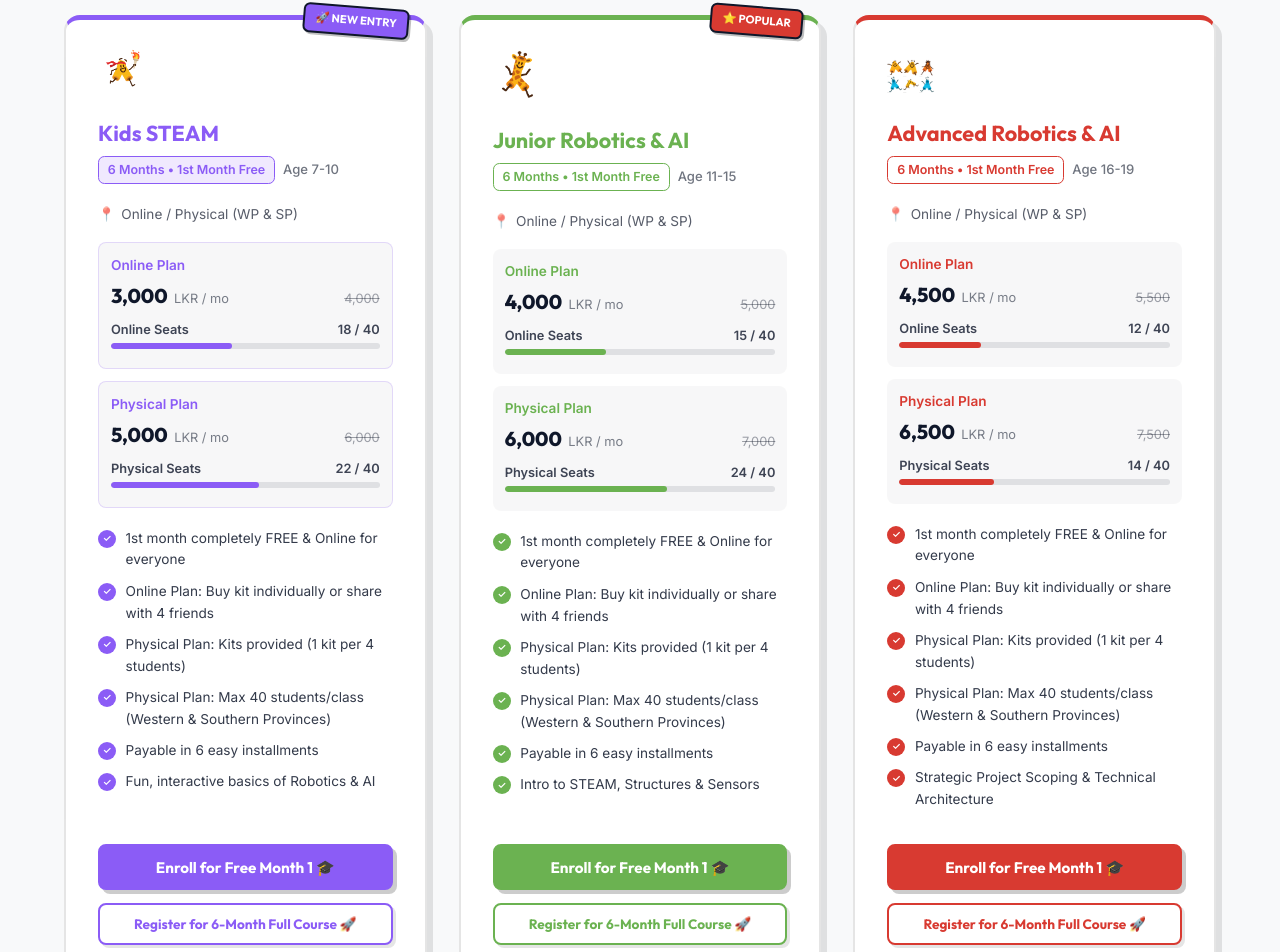
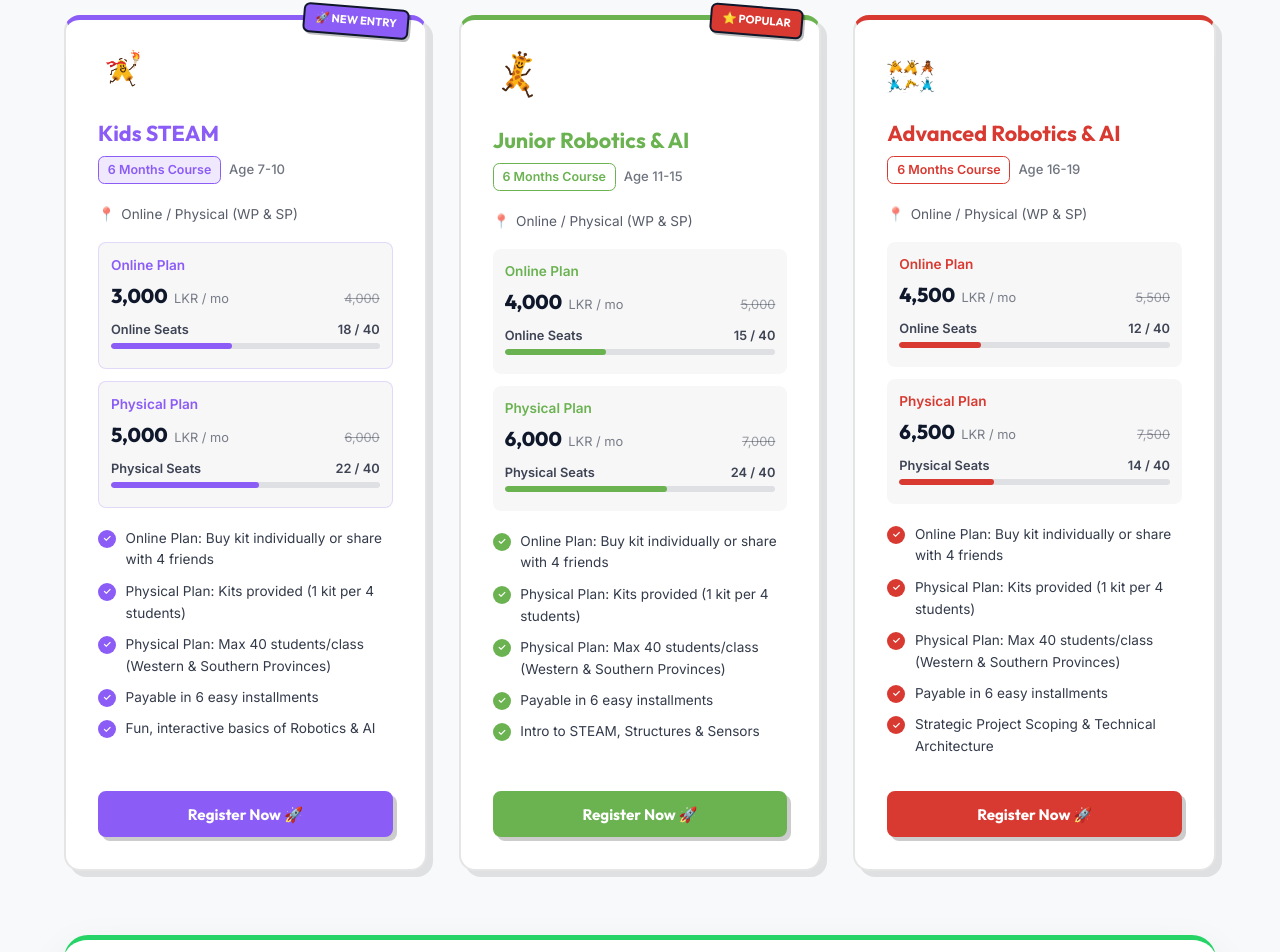
Before and after one commit to Himal-Gunawardhana/RobotSticks, a React (Vite) app: page / in a window 1280 px wide. Shown: the part 2992-3944 px from the top of the page. Built offline with nearby package versions, Linux system fonts and the light colour scheme.

Commit message:
Update registration links to new form and remove free month details

```diff
--- a/src/App.jsx
+++ b/src/App.jsx
@@ -182,7 +182,7 @@ function App() {
                   <a href="#about" style={{ color: 'rgba(15,23,42,0.6)' }}>About STEAM</a>
                   <a href="#partnership" style={{ color: 'rgba(15,23,42,0.6)' }}>Partnership</a>
                   <a href="#packages" style={{ color: 'rgba(15,23,42,0.6)' }}>Packages</a>
-                  <a href="https://forms.gle/6wwrdLxbqCtPyiAy5" target="_blank" rel="noopener noreferrer" style={{ color: 'rgba(15,23,42,0.6)' }}>Register</a>
+                  <a href="https://forms.gle/xghHYD4NdqCeUVnU6" target="_blank" rel="noopener noreferrer" style={{ color: 'rgba(15,23,42,0.6)' }}>Register</a>
                 </div>
                 <p style={{ color: 'rgba(15,23,42,0.4)', fontSize: '0.85rem' }}>
                   © {new Date().getFullYear()} RobotSticks Academy. All rights reserved.
--- a/src/components/Hero.jsx
+++ b/src/components/Hero.jsx
@@ -94,7 +94,7 @@ const Hero = () => {
           <motion.div className="hero-buttons" custom={3} variants={textVariants} initial="hidden" animate="visible">
             <motion.button
               className="btn-primary"
-              onClick={() => window.open('https://forms.gle/6wwrdLxbqCtPyiAy5', '_blank')}
+              onClick={() => window.open('https://forms.gle/xghHYD4NdqCeUVnU6', '_blank')}
               whileHover={{ scale: 1.07, rotate: -1 }}
               whileTap={{ scale: 0.94 }}
             >
--- a/src/components/Navbar.jsx
+++ b/src/components/Navbar.jsx
@@ -88,7 +88,7 @@ const Navbar = () => {
           </motion.div>
           <motion.button
             className="btn-primary"
-            onClick={() => window.open('https://forms.gle/6wwrdLxbqCtPyiAy5', '_blank')}
+            onClick={() => window.open('https://forms.gle/xghHYD4NdqCeUVnU6', '_blank')}
             whileHover={{ scale: 1.05 }}
             whileTap={{ scale: 0.95 }}
           >
@@ -122,7 +122,7 @@ const Navbar = () => {
             <Link to="/programs" onClick={closeMenu} style={{ fontWeight: 600, fontSize: '1.1rem', color: 'var(--dark-text)', padding: '0.5rem 0', borderBottom: '1px solid var(--glass-border)' }}>Programs</Link>
             <Link to="/recordings" onClick={closeMenu} style={{ fontWeight: 600, fontSize: '1.1rem', color: 'var(--dark-text)', padding: '0.5rem 0', borderBottom: '1px solid var(--glass-border)' }}>🎥 Recordings</Link>
             <Link to="/kit" onClick={closeMenu} style={{ fontWeight: 600, fontSize: '1.1rem', color: 'var(--dark-text)', padding: '0.5rem 0', borderBottom: '1px solid var(--glass-border)' }}>🛒 Kit Store</Link>
-            <button className="btn-primary" onClick={() => { closeMenu(); window.open('https://forms.gle/6wwrdLxbqCtPyiAy5', '_blank'); }}>
+            <button className="btn-primary" onClick={() => { closeMenu(); window.open('https://forms.gle/xghHYD4NdqCeUVnU6', '_blank'); }}>
               Register Now 🚀
             </button>
           </motion.div>
--- a/src/components/Packages.jsx
+++ b/src/components/Packages.jsx
@@ -17,7 +17,7 @@ const packages = [
   {
     id: 1,
     name: 'Kids STEAM',
-    tagline: '6 Months • 1st Month Free',
+    tagline: '6 Months Course',
     grade: 'Age 7-10',
     location: 'Online / Physical (WP & SP)',
     color: '#8b5cf6',
@@ -44,7 +44,6 @@ const packages = [
       }
     ],
     features: [
-      '1st month completely FREE & Online for everyone',
       'Online Plan: Buy kit individually or share with 4 friends',
       'Physical Plan: Kits provided (1 kit per 4 students)',
       'Physical Plan: Max 40 students/class (Western & Southern Provinces)',
@@ -55,7 +54,7 @@ const packages = [
   {
     id: 2,
     name: 'Junior Robotics & AI',
-    tagline: '6 Months • 1st Month Free',
+    tagline: '6 Months Course',
     grade: 'Age 11-15',
     location: 'Online / Physical (WP & SP)',
     color: 'var(--stickem-green)',
@@ -82,7 +81,6 @@ const packages = [
       }
     ],
     features: [
-      '1st month completely FREE & Online for everyone',
       'Online Plan: Buy kit individually or share with 4 friends',
       'Physical Plan: Kits provided (1 kit per 4 students)',
       'Physical Plan: Max 40 students/class (Western & Southern Provinces)',
@@ -93,7 +91,7 @@ const packages = [
   {
     id: 4,
     name: 'Advanced Robotics & AI',
-    tagline: '6 Months • 1st Month Free',
+    tagline: '6 Months Course',
     grade: 'Age 16-19',
     location: 'Online / Physical (WP & SP)',
     color: 'var(--stickem-red)',
@@ -119,7 +117,6 @@ const packages = [
       }
     ],
     features: [
-      '1st month completely FREE & Online for everyone',
       'Online Plan: Buy kit individually or share with 4 friends',
       'Physical Plan: Kits provided (1 kit per 4 students)',
       'Physical Plan: Max 40 students/class (Western & Southern Provinces)',
@@ -314,7 +311,7 @@ const Packages = () => {
                   <motion.button
                     whileHover={{ scale: 1.04, rotate: -1 }}
                     whileTap={{ scale: 0.96 }}
-                    onClick={() => window.open('https://forms.gle/6wwrdLxbqCtPyiAy5', '_blank')}
+                    onClick={() => window.open('https://forms.gle/xghHYD4NdqCeUVnU6', '_blank')}
                     style={{
                       width: '100%', padding: '1rem',
                       background: pkg.color, color: 'white',
@@ -323,21 +320,7 @@ const Packages = () => {
                       boxShadow: `4px 4px 0px rgba(0,0,0,0.2)`, transition: 'all 0.2s'
                     }}
                   >
-                    Enroll for Free Month 1 🎓
-                  </motion.button>
-                  <motion.button
-                    whileHover={{ scale: 1.04, rotate: -1 }}
-                    whileTap={{ scale: 0.96 }}
-                    onClick={() => window.open('https://forms.gle/zqHKhAWueNHBEj4p9', '_blank')}
-                    style={{
-                      width: '100%', padding: '0.9rem',
-                      background: 'white', color: pkg.color,
-                      border: `2px solid ${pkg.color}`, borderRadius: '0.5rem',
-                      fontFamily: 'Outfit', fontWeight: 700, fontSize: '0.9rem', cursor: 'pointer',
-                      boxShadow: `3px 3px 0px rgba(0,0,0,0.1)`, transition: 'all 0.2s'
-                    }}
-                  >
-                    Register for 6-Month Full Course 🚀
+                    Register Now 🚀
                   </motion.button>
                 </div>
               </div>
@@ -453,7 +436,7 @@ const Packages = () => {
                 <motion.button
                   whileHover={{ scale: 1.04, rotate: -1 }}
                   whileTap={{ scale: 0.96 }}
-                  onClick={() => window.open('https://forms.gle/6wwrdLxbqCtPyiAy5', '_blank')}
+                  onClick={() => window.open('https://forms.gle/xghHYD4NdqCeUVnU6', '_blank')}
                   style={{
                     width: '100%', padding: '0.7rem',
                     background: pkg.color, color: pkg.id === 3 ? 'var(--dark-text)' : 'white',
@@ -462,21 +445,7 @@ const Packages = () => {
                     boxShadow: `4px 4px 0px rgba(0,0,0,0.2)`, transition: 'all 0.2s'
                   }}
                 >
-                  Enroll for Free Month 1 🎓
-                </motion.button>
-                <motion.button
-                  whileHover={{ scale: 1.04, rotate: -1 }}
-                  whileTap={{ scale: 0.96 }}
-                  onClick={() => window.open('https://forms.gle/zqHKhAWueNHBEj4p9', '_blank')}
-                  style={{
-                    width: '100%', padding: '0.65rem',
-                    background: 'white', color: pkg.color,
-                    border: `2px solid ${pkg.color}`, borderRadius: '0.5rem',
-                    fontFamily: 'Outfit', fontWeight: 700, fontSize: '0.85rem', cursor: 'pointer',
-                    boxShadow: `3px 3px 0px rgba(0,0,0,0.1)`, transition: 'all 0.2s'
-                  }}
-                >
-                  Register for 6-Month Full Course 🚀
+                  Register Now 🚀
                 </motion.button>
               </div>
             </motion.div>
--- a/src/components/ProgramDetail.jsx
+++ b/src/components/ProgramDetail.jsx
@@ -19,7 +19,7 @@ const programsData = {
     badge: 'Ages 7–10',
     title: 'Kids STEAM',
     hook: 'Where curious kids become young inventors.',
-    tagline: '6 months · Month 1 Free',
+    tagline: '6 months Course',
     color: '#8b5cf6',
     prices: { online: '3,000 LKR', physical: '5,000 LKR' },
     seats: {
@@ -38,7 +38,7 @@ const programsData = {
     badge: 'Ages 11–15',
     title: 'Junior Robotics & AI',
     hook: 'From curious builder to confident innovator.',
-    tagline: '6 months · Month 1 Free',
+    tagline: '6 months Course',
     color: 'var(--stickem-green)',
     prices: { online: '4,000 LKR', physical: '6,000 LKR' },
     seats: {
@@ -57,7 +57,7 @@ const programsData = {
     badge: 'Ages 16–19',
     title: 'Advanced Robotics & AI',
     hook: 'Your innovation accelerator before university.',
-    tagline: '6 months · Month 1 Free',
+    tagline: '6 months Course',
     color: 'var(--stickem-red)',
     prices: { online: '4,500 LKR', physical: '6,500 LKR' },
     seats: {
@@ -74,7 +74,7 @@ const programsData = {
 };
 
 const faqs = [
-  { q: 'Do online students need the kit from Day 1?', a: 'Month 1 is free and designed to work without a kit for the first sessions; kit ownership becomes necessary once hands-on building begins. [TO CONFIRM]' },
+  { q: 'Do online students need the kit from Day 1?', a: 'Kit ownership becomes necessary once hands-on building begins. [TO CONFIRM]' },
   { q: 'What happens if someone in my group of 4 drops out before the kit ships?', a: 'Reach out to our team and we\'ll help you find a replacement group member or adjust your order. [TO CONFIRM]' },
   { q: 'Can I switch from Online to Physical (or back) partway through the program?', a: 'Yes, subject to space availability at your chosen location. [TO CONFIRM]' },
   { q: 'Can I pay the full kit price using Koko, or only part of it?', a: 'You can split payments using Koko. [TO CONFIRM with Koko integration]' },
@@ -189,18 +189,10 @@ const ProgramDetail = () => {
               <motion.button
                 whileHover={{ scale: 1.02 }}
                 whileTap={{ scale: 0.98 }}
-                onClick={() => window.open('https://forms.gle/6wwrdLxbqCtPyiAy5', '_blank')}
+                onClick={() => window.open('https://forms.gle/xghHYD4NdqCeUVnU6', '_blank')}
                 style={{ width: '100%', padding: '0.8rem', background: program.color, color: 'white', border: 'none', borderRadius: '0.75rem', fontWeight: 700, fontSize: '1rem', cursor: 'pointer' }}
               >
-                Enroll for Free Month 1
-              </motion.button>
-              <motion.button
-                whileHover={{ scale: 1.02 }}
-                whileTap={{ scale: 0.98 }}
-                onClick={() => window.open('https://forms.gle/zqHKhAWueNHBEj4p9', '_blank')}
-                style={{ width: '100%', padding: '0.8rem', background: 'transparent', color: program.color, border: `2px solid ${program.color}`, borderRadius: '0.75rem', fontWeight: 700, fontSize: '0.9rem', cursor: 'pointer' }}
-              >
-                Register for 6-Month Full Course
+                Register Now 🚀
               </motion.button>
             </div>
             <Mascot isVisible={showPhysicalBuddy} message="Our kits are already waiting for you here!" position="top-right" imgSrc={bot6} />
@@ -234,18 +226,10 @@ const ProgramDetail = () => {
               <motion.button
                 whileHover={{ scale: 1.02 }}
                 whileTap={{ scale: 0.98 }}
-                onClick={() => window.open('https://forms.gle/6wwrdLxbqCtPyiAy5', '_blank')}
+                onClick={() => window.open('https://forms.gle/xghHYD4NdqCeUVnU6', '_blank')}
                 style={{ width: '100%', padding: '0.8rem', background: program.color, color: 'white', border: 'none', borderRadius: '0.75rem', fontWeight: 700, fontSize: '1rem', cursor: 'pointer' }}
               >
-                Enroll for Free Month 1
-              </motion.button>
-              <motion.button
-                whileHover={{ scale: 1.02 }}
-                whileTap={{ scale: 0.98 }}
-                onClick={() => window.open('https://forms.gle/zqHKhAWueNHBEj4p9', '_blank')}
-                style={{ width: '100%', padding: '0.8rem', background: 'transparent', color: program.color, border: `2px solid ${program.color}`, borderRadius: '0.75rem', fontWeight: 700, fontSize: '0.9rem', cursor: 'pointer' }}
-              >
-                Register for 6-Month Full Course
+                Register Now 🚀
               </motion.button>
             </div>
             <Mascot isVisible={showOnlineBuddy} message="Grab your kit and build right alongside us - live!" position="top-right" imgSrc={bot7} />
@@ -344,16 +328,13 @@ const ProgramDetail = () => {
         <motion.div onViewportEnter={() => setShowFinalBuddy(true)} onViewportLeave={() => setShowFinalBuddy(false)} style={{ position: 'relative', zIndex: 2 }}>
           <h2 style={{ fontSize: 'clamp(2.5rem, 5vw, 4rem)', marginBottom: '1rem' }}>Let's get building.</h2>
           <p style={{ fontSize: '1.25rem', color: 'rgba(255,255,255,0.7)', marginBottom: '3rem' }}>
-            Month 1 is free, however your child joins us.
+            Join us today!
             <br />
             <span style={{ fontSize: '1rem', color: 'var(--stickem-red)', fontWeight: 600 }}>* A one-time registration fee of 1,500 LKR applies.</span>
           </p>
           <div style={{ display: 'flex', gap: '1rem', justifyContent: 'center', flexWrap: 'wrap', position: 'relative' }}>
-            <button onClick={() => window.open('https://forms.gle/6wwrdLxbqCtPyiAy5', '_blank')} className="btn-primary" style={{ padding: '1rem 2.5rem', fontSize: '1.15rem', background: 'var(--stickem-green)', borderColor: 'var(--stickem-green)' }}>
-              Enrol for Free Month 1
-            </button>
-            <button onClick={() => window.open('https://forms.gle/zqHKhAWueNHBEj4p9', '_blank')} className="btn-primary" style={{ padding: '1rem 2.5rem', fontSize: '1.15rem', background: 'transparent', color: 'white', borderColor: 'rgba(255,255,255,0.3)' }}>
-              Register for 6-Month Full Course
+            <button onClick={() => window.open('https://forms.gle/xghHYD4NdqCeUVnU6', '_blank')} className="btn-primary" style={{ padding: '1rem 2.5rem', fontSize: '1.15rem', background: 'var(--stickem-green)', borderColor: 'var(--stickem-green)' }}>
+              Register Now 🚀
             </button>
             <Mascot isVisible={showFinalBuddy} message="I'll save your seat!" position="top-right" imgSrc={bot10} style={{ right: '-30px', top: '-60px' }} />
           </div>
--- a/src/components/Programs.jsx
+++ b/src/components/Programs.jsx
@@ -51,7 +51,7 @@ const ProgramsOverview = () => {
       badge: 'Ages 7–10',
       title: 'Kids STEAM',
       hook: 'Where curious kids become young inventors.',
-      tagline: '6 months · Month 1 Free',
+      tagline: '6 months Course',
       mascotMsg: "Let's go build something!",
       color: '#8b5cf6',
       seats: [
@@ -65,7 +65,7 @@ const ProgramsOverview = () => {
       badge: 'Ages 11–15',
       title: 'Junior Robotics & AI',
       hook: 'From curious builder to confident innovator.',
-      tagline: '6 months · Month 1 Free',
+      tagline: '6 months Course',
       mascotMsg: 'Ready to code your first robot?',
       color: 'var(--stickem-green)',
       seats: [
@@ -79,7 +79,7 @@ const ProgramsOverview = () => {
       badge: 'Ages 16–19',
       title: 'Advanced Robotics & AI',
       hook: 'Your innovation accelerator before university.',
-      tagline: '6 months · Month 1 Free',
+      tagline: '6 months Course',
       mascotMsg: 'Let\'s ship your first product.',
       color: 'var(--stickem-red)',
       seats: [
--- a/src/components/Recordings.jsx
+++ b/src/components/Recordings.jsx
@@ -289,7 +289,7 @@ const Recordings = ({ programId, hideHeader }) => {
                 lineHeight: 1.8,
               }}
             >
-              Watch all your free STEAM Robotics & AI session recordings - Sinhala and English medium - right here, anytime.
+              Watch all your STEAM Robotics & AI session recordings - Sinhala and English medium - right here, anytime.
             </motion.p>
           </div>
         </section>
@@ -447,10 +447,10 @@ const Recordings = ({ programId, hideHeader }) => {
               color: 'var(--dark-text)',
               marginBottom: '0.75rem',
             }}>
-              Free Month 1 <span style={{ color: 'var(--stickem-red)' }}>Recordings</span>
+              Session <span style={{ color: 'var(--stickem-red)' }}>Recordings</span>
             </h2>
             <p style={{ color: 'rgba(15,23,42,0.65)', fontSize: '1.05rem', maxWidth: 520, margin: '0 auto' }}>
-              Missed a session? No worries - watch all your free Month 1 recordings below, organized by day and medium.
+              Missed a session? No worries - watch all your session recordings below, organized by day and medium.
             </p>
           </motion.div>
 
@@ -560,7 +560,7 @@ const Recordings = ({ programId, hideHeader }) => {
               <a href="/" style={{ color: 'rgba(15,23,42,0.6)' }}>Home</a>
               <a href="/#partnership" style={{ color: 'rgba(15,23,42,0.6)' }}>Partnership</a>
               <a href="/#packages" style={{ color: 'rgba(15,23,42,0.6)' }}>Packages</a>
-              <a href="https://forms.gle/6wwrdLxbqCtPyiAy5" target="_blank" rel="noopener noreferrer" style={{ color: 'rgba(15,23,42,0.6)' }}>Register</a>
+              <a href="https://forms.gle/xghHYD4NdqCeUVnU6" target="_blank" rel="noopener noreferrer" style={{ color: 'rgba(15,23,42,0.6)' }}>Register</a>
             </div>
             <p style={{ color: 'rgba(15,23,42,0.4)', fontSize: '0.85rem' }}>
               © {new Date().getFullYear()} RobotSticks Academy. All rights reserved.
```
